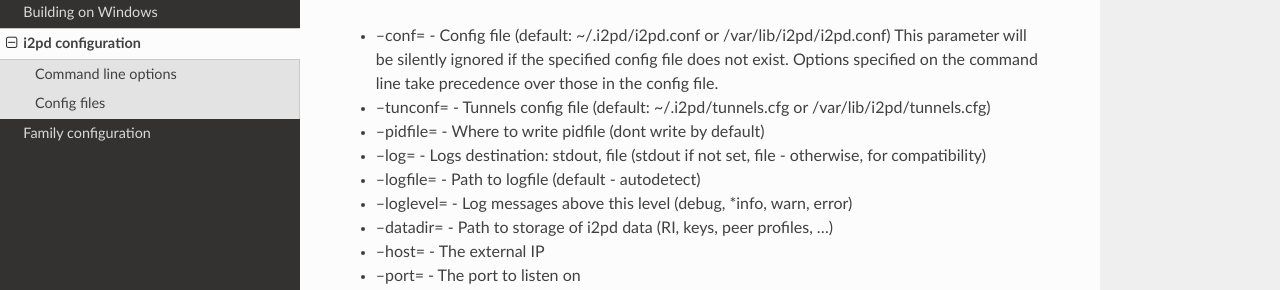
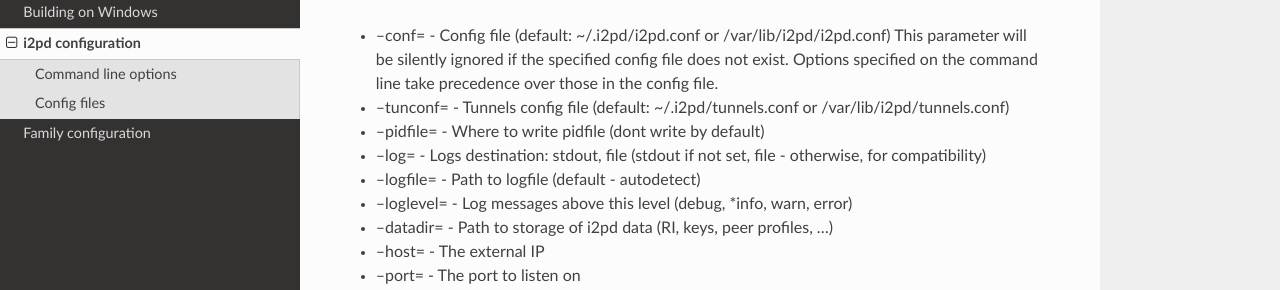
Before and after one commit to PurpleI2P/i2pd, a Sphinx documentation site: the page built from docs/configuration.md, in a window 1280 px wide and 1400 px high. Shown: the part 192-482 px from the top of the window. Built offline with Sphinx 7.4.7 and the Read the Docs theme 2.0.0, drawn with Linux system fonts in a browser that asks for light colours; some of the changed text lies outside the part shown.

Commit message:
* rename tunnels.conf -> tunnels.conf, add detection of old config

```diff
--- a/docs/configuration.md
+++ b/docs/configuration.md
@@ -7,7 +7,7 @@
 * --conf=               - Config file (default: ~/.i2pd/i2pd.conf or /var/lib/i2pd/i2pd.conf)
                           This parameter will be silently ignored if the specified config file does not exist.
                           Options specified on the command line take precedence over those in the config file.
-* --tunconf=            - Tunnels config file (default: ~/.i2pd/tunnels.cfg or /var/lib/i2pd/tunnels.cfg)
+* --tunconf=            - Tunnels config file (default: ~/.i2pd/tunnels.conf or /var/lib/i2pd/tunnels.conf)
 * --pidfile=            - Where to write pidfile (dont write by default)
 * --log=                - Logs destination: stdout, file (stdout if not set, file - otherwise, for compatibility)
 * --logfile=            - Path to logfile (default - autodetect)
@@ -73,7 +73,7 @@
     [sam]
     enabled = true
 
-tunnels.cfg (filename of this config is subject of change):
+tunnels.conf
 
     # outgoing tunnel sample, to remote service
     # mandatory parameters:
--- a/docs/i2pd.conf
+++ b/docs/i2pd.conf
@@ -7,8 +7,8 @@
 ## by removing the "#" symbol.
 
 ## Tunnels config file
-## Default: ~/.i2pd/tunnels.cfg or /var/lib/i2pd/tunnels.cfg
-#tunconf = /var/lib/i2pd/tunnels.cfg
+## Default: ~/.i2pd/tunnels.conf or /var/lib/i2pd/tunnels.conf
+#tunconf = /var/lib/i2pd/tunnels.conf
 
 ## Where to write pidfile (don't write by default)
 #pidfile = /var/run/i2pd.pid
```
Also changed, not shown: 3 other files.
